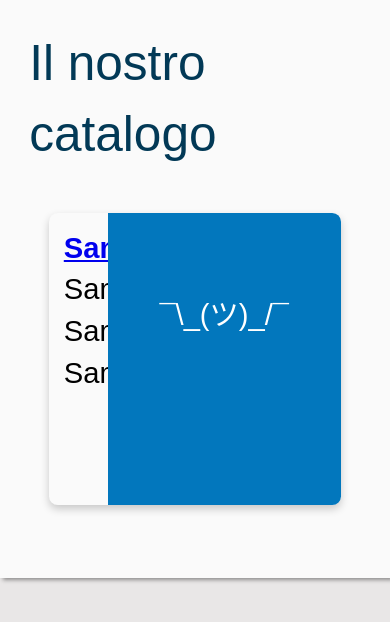
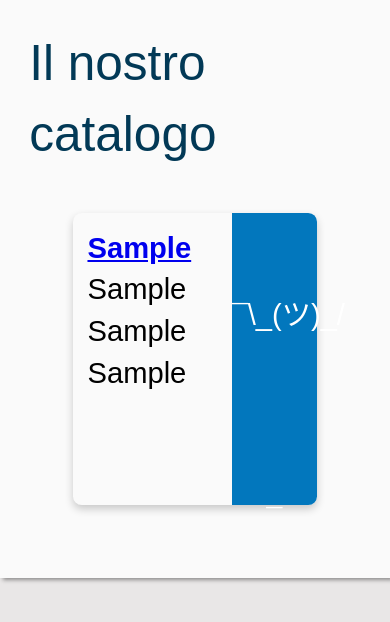
Before and after one commit to ElenaPontecchiani/LumBooks, a PHP site: page /php/catalogo.php in a window 390 px wide. Shown: the part 313-935 px from the top of the page. Run offline with PHP 8.4, Linux system fonts and the light colour scheme; the visitor is signed in with stand-in values (Sample User, id 1); tables that the repository leaves empty hold one stand-in row (values such as "Sample post").

Commit message:
tweak search item mobile

```diff
--- a/css/style2.css
+++ b/css/style2.css
@@ -790,4 +790,16 @@ p.required {
         margin: 0;
     }
 
+    .search_item{
+        width: 100%;
+    }
+
+    .search_spec{
+        width: 60%;
+    }
+
+    img.libro, .libro_fake{
+        width: 35%;
+    }
+
   }
```
